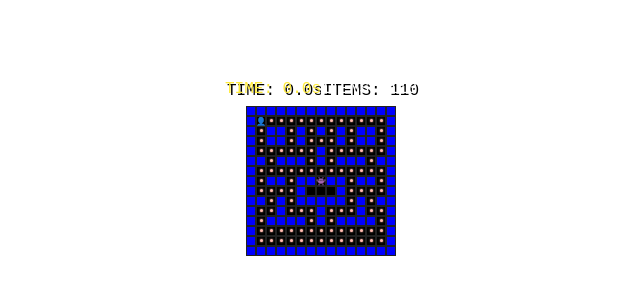
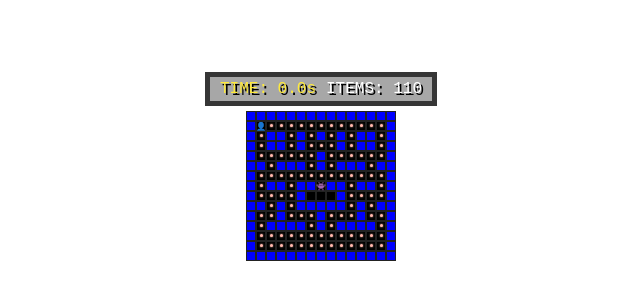
Before and after one commit to Miyayayayayaya/pacman-game, a React (Vite) app: page / in a window 1280 px wide. Shown: the part 234-534 px from the top of the page, without its empty margins (319-959 px from the left). Built offline with nearby package versions, Linux system fonts and the light colour scheme; a web font is replaced by a local one.

Commit message:
デザイン修正

```diff
--- a/src/App.module.css
+++ b/src/App.module.css
@@ -110,6 +110,8 @@
   font-family: 'DotGothic16', 'Courier New', Courier, monospace;
   color: #ffffff;
   font-smooth: never;
+  background-color: #a7a7a7;
+  border: 5px solid #363636;
   -webkit-font-smoothing: none;
 }
 
@@ -117,11 +119,14 @@
   order:-1;
   font-size: 1rem;
   text-shadow: 2px 2px 0px #000;
-  color: #ffeb3b; /* 目立つ黄色 */
+  color: #ffeb3b;
+  margin-left: 10px;
+  margin-right: 5px;
 }
 
 .scoreBoard{
   font-size: 1rem;
   text-shadow: 2px 2px 0px #000;
-  background-color: #FFFFFF;
+  margin-left: 5px;
+  margin-right: 10px;
 }
--- a/src/App.tsx
+++ b/src/App.tsx
@@ -146,7 +146,6 @@ function App() {
   return (
     <div className={styles.container}>
       <div className={styles.headerContainer}>
-
         <div className={styles.timerDisplay}>
           TIME: {(time/10).toFixed(1)}s
         </div>
```
